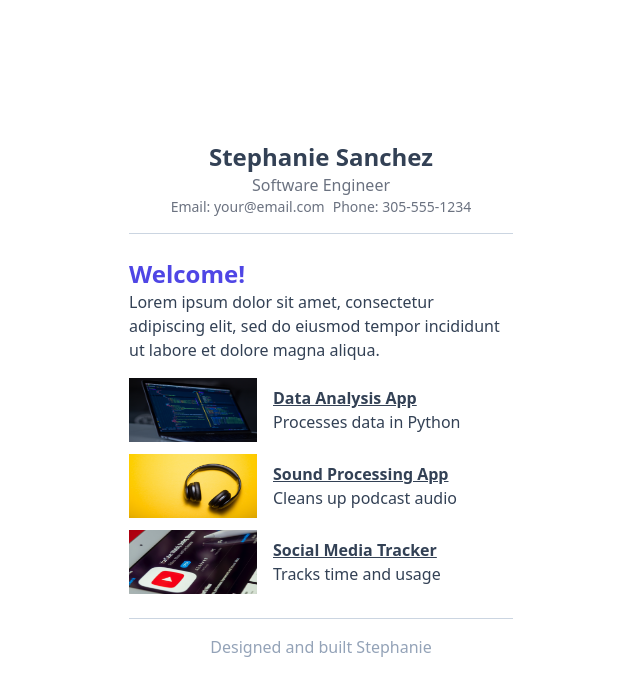
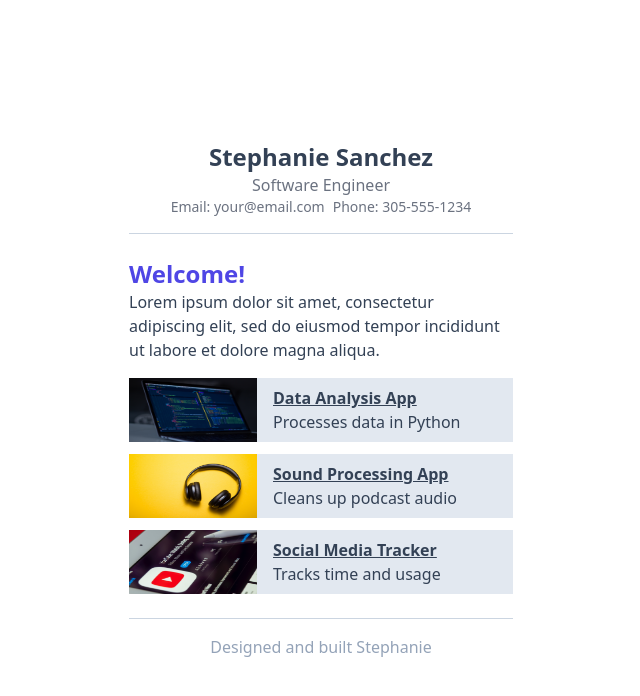
Before and after one commit to StephanieKSanchez/simple-portfolio-site, a Next.js app: page / in a window 1280 px wide. Shown: the top 696 px of the page, without its empty margins (319-959 px from the left). Built offline with nearby package versions, Linux system fonts and the light colour scheme.

Commit message:
added some background to differiente project preview elements from the rest of the page

```diff
--- a/components/project-preview.tsx
+++ b/components/project-preview.tsx
@@ -10,7 +10,7 @@
 
 const ProjectPreview = (props: ProjectPreviewInterface) => {
   return (
-    <div className="flex gap-4">
+    <div className="flex gap-4 bg-slate-200">
       <div className="relative w-32 h-16">
         <Image src={props.image} layout="fill" />
       </div>
```
